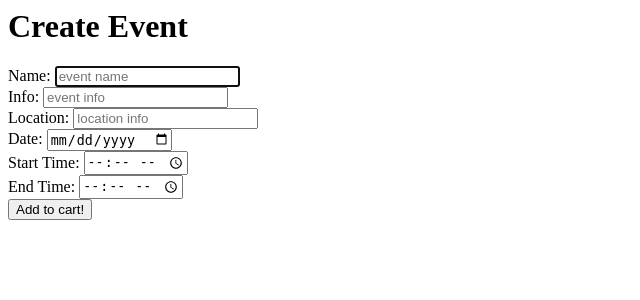
After one commit to mkylemurphy/catalyst-project-f2017, a Django app: page /studygroups/create/ in a window 1280 px wide. The commit adds this page. Shown: the top 300 px of the page, without its empty margins (0-640 px from the left). Run offline with Django 3.2, Linux system fonts and the light colour scheme.

Commit message:
create events, better index view

```diff
--- /dev/null
+++ b/studygroups/forms.py
@@ -0,0 +1,41 @@
+from django import forms
+from .models import *
+
+class CreateForm(forms.Form):
+    name = forms.CharField(
+            label='name',
+            max_length=100,
+            widget=forms.TextInput(
+                attrs={
+                    'class': 'form-control',
+                    'placeholder': 'event name',
+                    'autofocus': ''}))
+
+    info = forms.CharField(
+        label='info',
+        max_length=100,
+        widget=forms.TextInput(
+            attrs={
+                'class': 'form-control',
+                'placeholder': 'event info'}))
+
+
+    location = forms.CharField(
+        label='info',
+        max_length=100,
+        widget=forms.TextInput(
+            attrs={
+                'class': 'form-control',
+                'placeholder': 'location info'}))
+
+    date = forms.DateField(
+        widget=forms.DateInput(
+            attrs={
+                'placeholder': 'mm/dd/yyyy',
+                'type': 'date', 'class': 'form-control' }))
+
+    start_time = forms.TimeField(input_formats=['%I:%M %p', '%H:%M'], widget=forms.TimeInput(
+        attrs={'placeholder': '--:-- --  i.e. 10:00 AM', 'type': 'time', 'class': 'form-control'}))
+
+    end_time = forms.TimeField(input_formats=['%I:%M %p', '%H:%M'], widget=forms.TimeInput(
+        attrs={'placeholder': '--:-- --  i.e. 06:30 PM', 'type': 'time', 'class': 'form-control'}))
--- /dev/null
+++ b/studygroups/templates/studygroups/create.html
@@ -0,0 +1,51 @@
+<div class="row justify-content-md-center">
+    <div class="col-md-6">
+	<form action="{% url 'create' %}" method="post">
+	    {% csrf_token %}
+	    {{ form.non_field_errors }}
+	    <h1>Create Event</h1>
+
+	    <div class="form-group">
+		{{ form.name.errors }}
+		<label for="{{ form.name.id_for_label }}">Name: </label>
+		{{ form.name }}
+	    </div>
+
+
+	    <div class="form-group">
+		{{ form.info.errors }}
+		<label for="{{ form.info.id_for_label }}">Info: </label>
+		{{ form.info }}
+	    </div>
+
+	    <div class="form-group">
+		{{ form.location.errors }}
+		<label for="{{ form.location.id_for_label }}">Location: </label>
+		{{ form.location }}
+	    </div>
+
+
+	    <div class="form-group">
+		{{ form.date.errors }}
+		<label for="{{ form.date.id_for_label }}">Date: </label>
+		{{ form.date }}
+	    </div>
+
+
+	    <div class="form-group">
+		{{ form.start_time.errors }}
+		<label for="{{ form.start_time.id_for_label }}">Start Time: </label>
+		{{ form.start_time }}
+	    </div>
+
+
+	    <div class="form-group">
+		{{ form.end_time.errors }}
+		<label for="{{ form.end_time.id_for_label }}">End Time: </label>
+		{{ form.end_time }}
+	    </div>
+
+	    <button type="submit" class="btn btn-primary">Add to cart!</button>
+	</form>
+    </div>
+</div>
--- a/studygroups/urls.py
+++ b/studygroups/urls.py
@@ -4,4 +4,5 @@ from . import views
 
 urlpatterns = [
     url(r'^$', views.index, name='index'),
+    url(r'^create/$', views.create, name='create'),
 ]
--- a/studygroups/views.py
+++ b/studygroups/views.py
@@ -1,6 +1,29 @@
 from django.shortcuts import get_object_or_404, render
+from django.http import HttpResponseRedirect, HttpResponse, JsonResponse
+from django.urls import reverse
 from .models import Event
+from .forms import *
 
 def index(request):
     print(Event.objects.all())
     return render(request, 'studygroups/index.html', {'events': Event.objects.all()})
+
+def create(request):
+    if request.method == 'POST':
+        form = CreateForm(request.POST)
+        if form.is_valid():
+            name = form.cleaned_data['name']
+            info  = form.cleaned_data['info']
+            location  = form.cleaned_data['location']
+            date  = form.cleaned_data['date']
+            start_time  = form.cleaned_data['start_time']
+            end_time  = form.cleaned_data['end_time']
+            print(name, info, location)
+            item = Event(name=name, info=info, location=location,
+                         date=date, start_time=start_time, end_time=end_time)
+            item.save()
+        return HttpResponseRedirect(reverse('index'))
+    else:
+        form = CreateForm()
+        context = {'form': form}
+        return render(request, 'studygroups/create.html', context)
```
Also changed, not shown: studygroups/templates/studygroups/index.html (+8 -5 lines).
